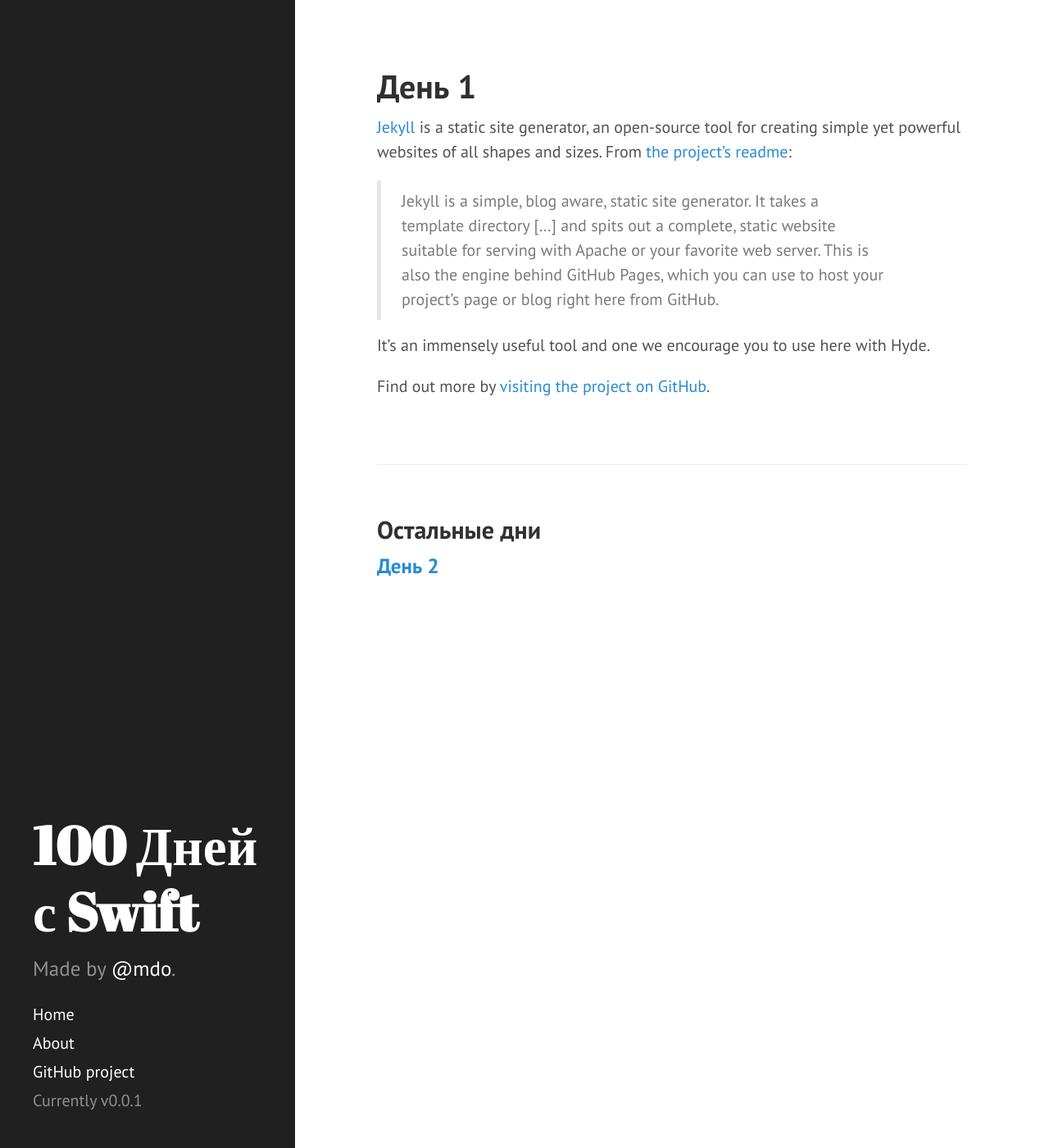
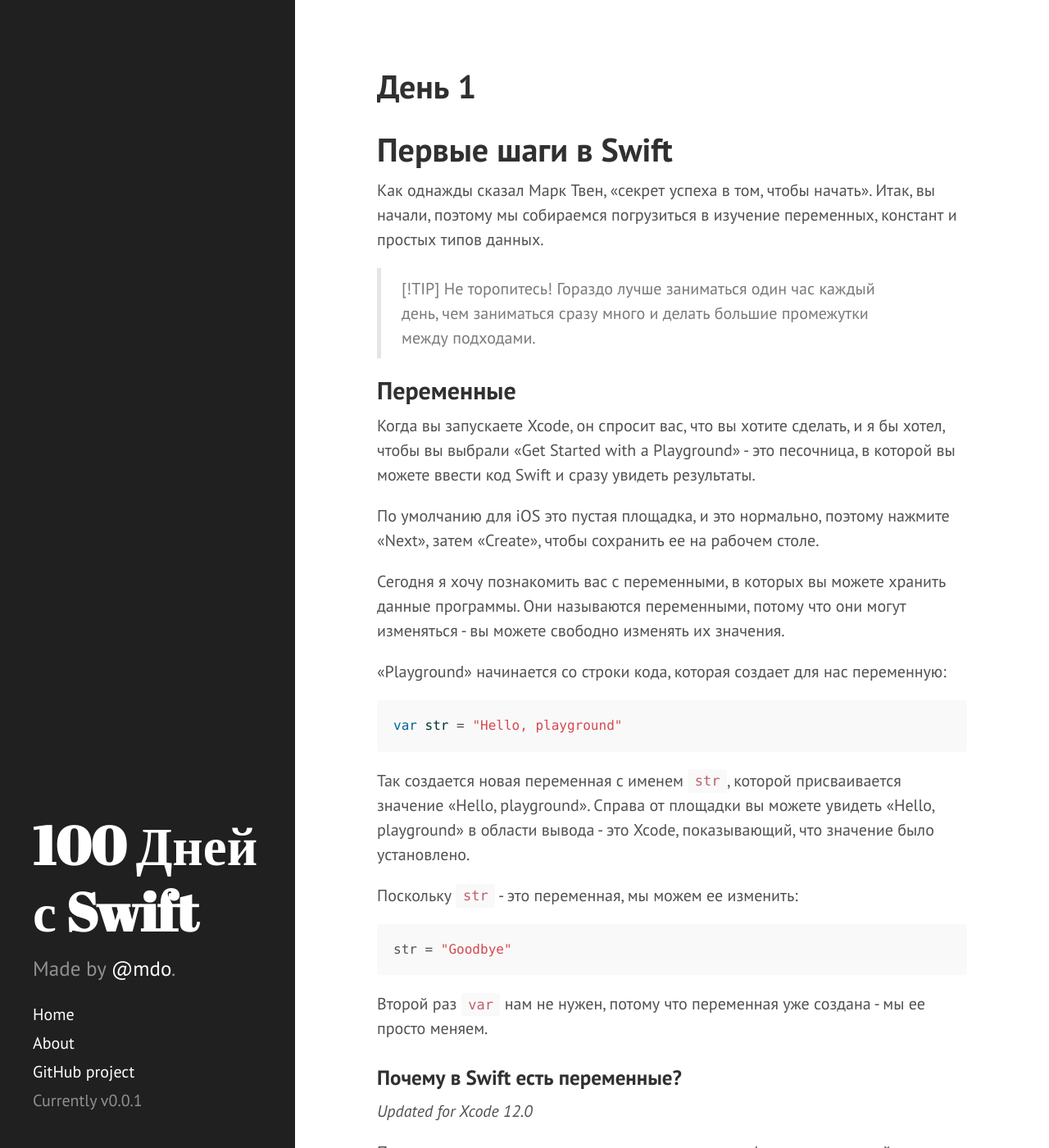
Before and after one commit to vlchnk/100-days-of-swift-ru, a Jekyll site: the page built from _posts/2020-08-17-day1.md, in a window 1280 px wide and 1400 px high. Shown: the whole window at 82% size. Built offline with Jekyll 4.4.1, drawn with Linux system fonts in a browser that asks for light colours; Markdown is read by kramdown in place of the engine named in the settings; some of the changed text lies outside the part shown.

Commit message:
Update 2020-08-17-day1.md

````diff
--- a/_posts/2020-08-17-day1.md
+++ b/_posts/2020-08-17-day1.md
@@ -4,10 +4,57 @@ title: День 1
 descr: переменные, простые типы данных и интерполяция строк
 ---
 
-[Jekyll](http://jekyllrb.com) is a static site generator, an open-source tool for creating simple yet powerful websites of all shapes and sizes. From [the project's readme](https://github.com/mojombo/jekyll/blob/master/README.markdown):
+# **Первые шаги в Swift**
 
-  > Jekyll is a simple, blog aware, static site generator. It takes a template directory [...] and spits out a complete, static website suitable for serving with Apache or your favorite web server. This is also the engine behind GitHub Pages, which you can use to host your project’s page or blog right here from GitHub.
+Как однажды сказал Марк Твен, «секрет успеха в том, чтобы начать». Итак, вы начали, поэтому мы собираемся погрузиться в изучение переменных, констант и простых типов данных.
 
-It's an immensely useful tool and one we encourage you to use here with Hyde.
+> [!TIP]
+> Не торопитесь! Гораздо лучше заниматься один час каждый день, чем заниматься сразу много и делать большие промежутки между подходами.
 
-Find out more by [visiting the project on GitHub](https://github.com/mojombo/jekyll).
+## **Переменные**
+
+Когда вы запускаете Xcode, он спросит вас, что вы хотите сделать, и я бы хотел, чтобы вы выбрали «Get Started with a Playground» - это песочница, в которой вы можете ввести код Swift и сразу увидеть результаты.
+
+По умолчанию для iOS это пустая площадка, и это нормально, поэтому нажмите «Next», затем «Create», чтобы сохранить ее на рабочем столе.
+
+Сегодня я хочу познакомить вас с переменными, в которых вы можете хранить данные программы. Они называются переменными, потому что они могут изменяться - вы можете свободно изменять их значения.
+
+«Playground» начинается со строки кода, которая создает для нас переменную:
+
+```swift
+var str = "Hello, playground"
+```
+
+Так создается новая переменная с именем `str`, которой присваивается значение «Hello, playground». Справа от площадки вы можете увидеть «Hello, playground» в области вывода - это Xcode, показывающий, что значение было установлено.
+
+Поскольку `str` - это переменная, мы можем ее изменить:
+
+```swift
+str = "Goodbye"
+```
+
+Второй раз `var` нам не нужен, потому что переменная уже создана - мы ее просто меняем.
+
+### **Почему в Swift есть переменные?**
+
+*Updated for Xcode 12.0*
+
+Переменные позволяют нам хранить временную информацию в нашей программе и составляют ключевую часть почти каждой программы Swift. В конечном итоге ваша программа каким-то образом преобразует данные: может быть, вы позволите пользователю ввести задачи в список дел, а затем отметить их, может быть, вы позволите им бродить по пустынному острову, работая на капиталистического енота, или, может быть, вы прочитаете время устройства и отобразите это в часах. В любом случае, вы берете какие-то данные, как-то преобразуете их и показываете пользователю.
+
+Конечно, настоящая магия заключается в том, чтобы «каким-то образом преобразовать», потому что именно здесь рождается ваша блестящая идея приложения. Но процесс хранения данных в памяти - удержание того, что напечатал пользователь, или что-то, что вы скачали из Интернета, - вот где на помощь приходят переменные.
+
+Создав переменную с помощью `var`, вы можете изменять ее так часто, как хотите, без повторного использования `var`. Например:
+
+```swift
+var favoriteShow = "Orange is the New Black"
+favoriteShow = "The Good Place"
+favoriteShow = "Doctor Who"
+```
+
+Если это поможет, попробуйте прочитать `var` как «создать новую переменную». Итак, первая строка выше может быть прочитана вслух как «создайте новую переменную с именем *favavourShow* и присвойте ей значение *Orange is the New Black*». Строки 2 и 3 не содержат `var`, поэтому они изменяют существующее значение, а не создают новую переменную.
+
+Теперь представьте, что у вас есть `var` во всех трех строках - вы каждый раз используете `var favavourShow`. Это не имело бы особого смысла, потому что вы бы трижды говорили «создайте новую переменную с именем *favouriteShow»*, а переменная явно не новая после вашей первой попытки. Swift отметит это как ошибку, что означает, что он не позволит вам запустить код, пока вы не выберете другое имя для своих переменных.
+
+Это может показаться раздражающим поведением, но поверьте мне: это полезно! Swift хочет, чтобы вы прояснили: пытаетесь ли вы изменить существующую переменную (если да, удалите `var` во второй и последующие разы), или вы пытаетесь создать новую переменную (в этом случае назовите ее как-нибудь по-другому).
+
+И последнее: хотя переменные составляют основу многих программ Swift, вы узнаете, что иногда их лучше избегать. Подробнее об этом позже!
````
